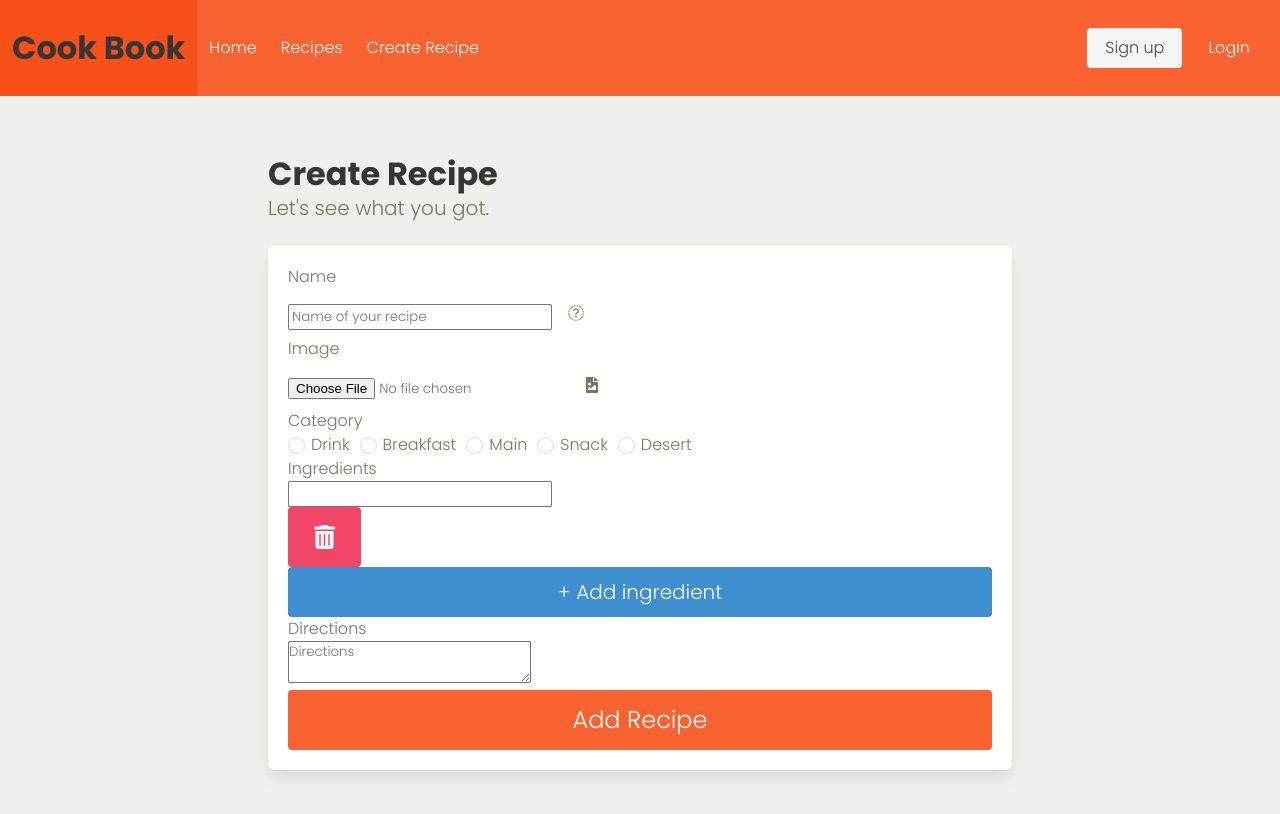
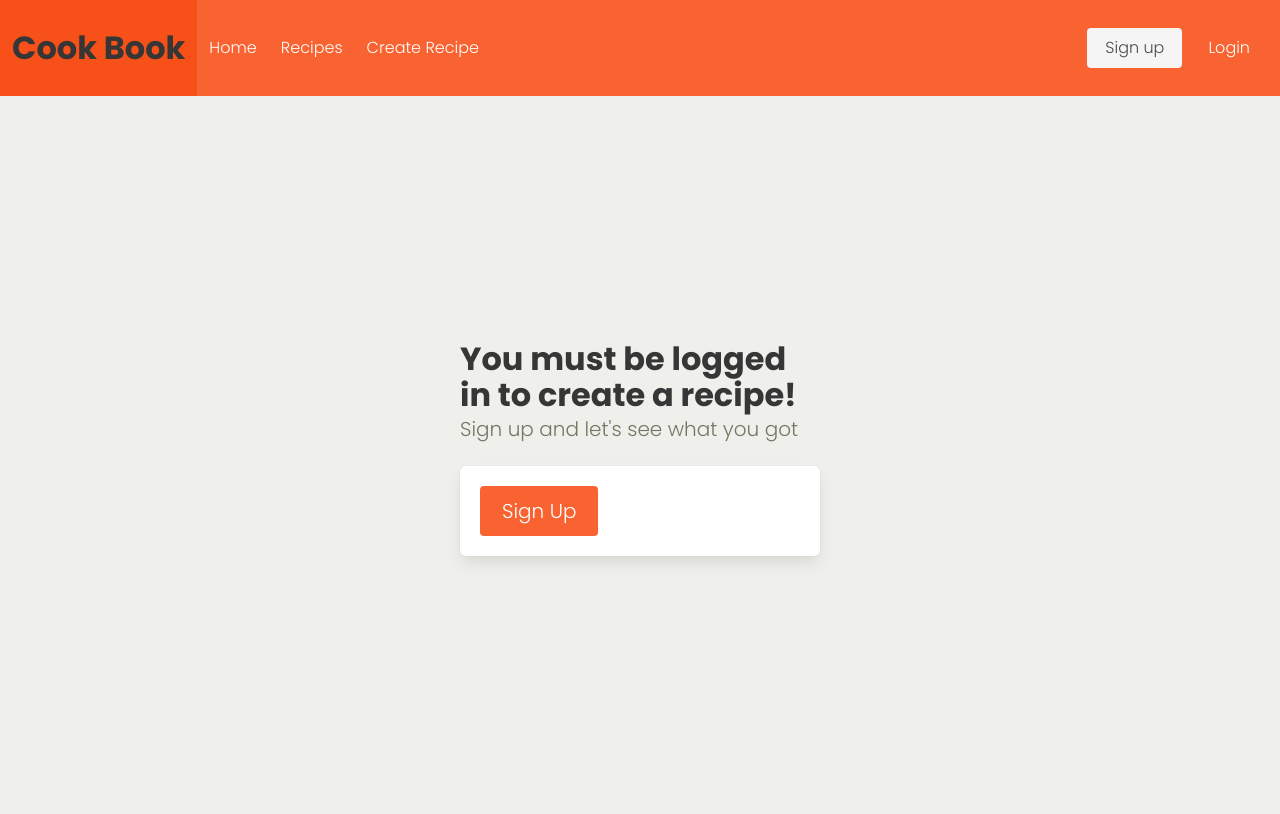
Before and after one commit to jonathanfunk/cook-book, a React (Create React App) app in the folder client/: page /create-recipe in a window 1280 px wide. Shown: the top 814 px of the page. Built offline with nearby package versions, Linux system fonts and the light colour scheme.

Commit message:
user must be logged in to create recipes

```diff
--- a/client/src/Container/CreateRecipe.js
+++ b/client/src/Container/CreateRecipe.js
@@ -4,6 +4,7 @@ import InputGroup from './../components/InputFields/InputGroup';
 import Checkbox from './../components/InputFields/Checkbox';
 import IngredientField from './../components/InputFields/IngredientField';
 import TextArea from './../components/InputFields/TextArea';
+import Message from '../components/Message';
 import categories from './../helpers/categories';
 import { createRecipe } from './../redux/actions/recipeActions';
 
@@ -14,8 +15,15 @@ class CreateRecipe extends Component {
     category: new Map(),
     ingredients: [{ item: '' }],
     direction: '',
-    errors: {}
+    errors: {},
+    userName: ''
   };
+
+  componentDidMount() {
+    if (this.props.auth.isAuthenticated) {
+      this.setState({ userName: this.props.auth.user.name });
+    }
+  }
 
   onChange = e =>
     this.setState({
@@ -86,10 +94,7 @@ class CreateRecipe extends Component {
   };
 
   render() {
-    return (
-      <section className="hero is-fullheight-with-navbar">
-        <div className="hero-body">
-          <div className="container has-text-centered">
+    const createRecipeForm = (
       <div className="column is-8 is-offset-2">
         <h3 className="title has-text-grey">Create Recipe</h3>
         <p className="subtitle has-text-grey">Let's see what you got.</p>
@@ -164,6 +169,21 @@ class CreateRecipe extends Component {
           </div>
         </form>
       </div>
+    );
+    return (
+      <section className="hero is-fullheight-with-navbar">
+        <div className="hero-body">
+          <div className="container has-text-centered">
+            {this.state.userName ? (
+              createRecipeForm
+            ) : (
+              <Message
+                title="You must be logged in to create a recipe!"
+                subtitle="Sign up and let's see what you got"
+                linkURL="/sign-up"
+                linkText="Sign Up"
+              />
+            )}
           </div>
         </div>
       </section>
```
Lines whose indentation alone changed are shown as unchanged.
